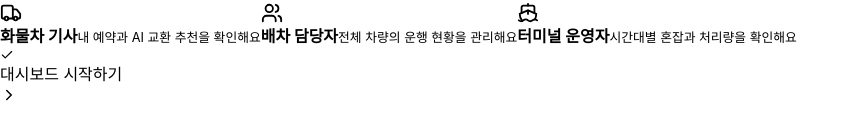
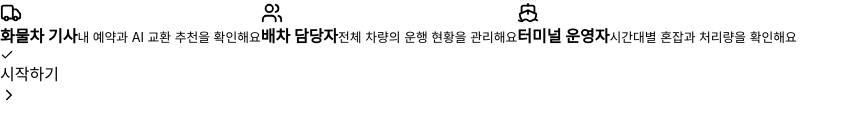
Before and after one commit to 333dfgfgf/portflow-shift, a Next.js app: page / in a window 1280 px wide. Shown: the part 395-534 px from the top of the page, without its empty margins (0-860 px from the left). Built offline with nearby package versions, Linux system fonts and the light colour scheme.

Commit message:
Shorten the start button label

```diff
--- a/app/page.tsx
+++ b/app/page.tsx
@@ -94,7 +94,7 @@ export default function BlueSync() {
             <span className="role-icon"><Icon size={22}/></span><span><strong>{title}</strong><small>{desc}</small></span>
             <span className="radio">{role === id && <Check size={14}/>}</span>
           </button>)}</div>
-        <button className="primary" onClick={enter}>대시보드 시작하기 <ChevronRight size={18}/></button>
+        <button className="primary" onClick={enter}>시작하기 <ChevronRight size={18}/></button>
       </div>
     </section>
     <div className="port-art"><span/><span/><span/><span/></div>
```
